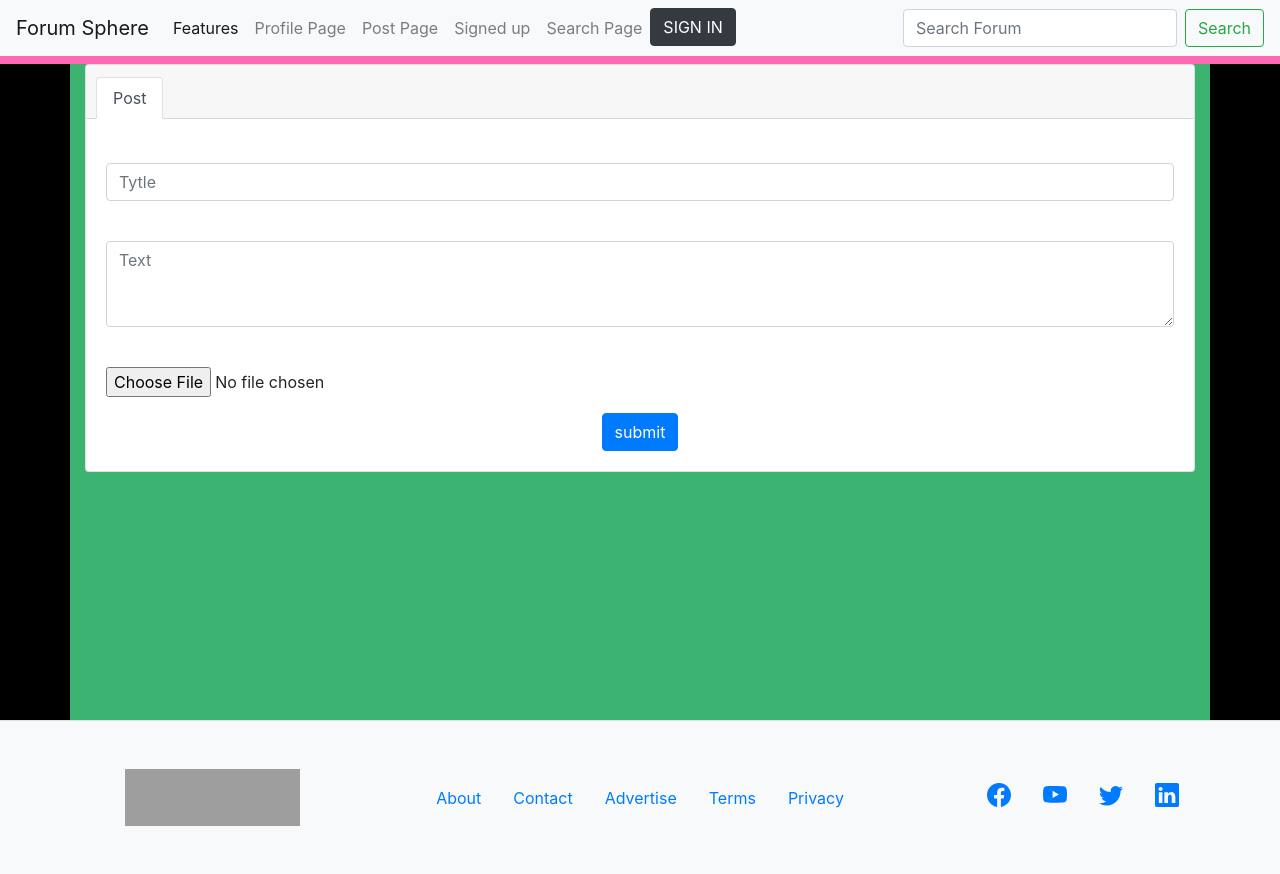
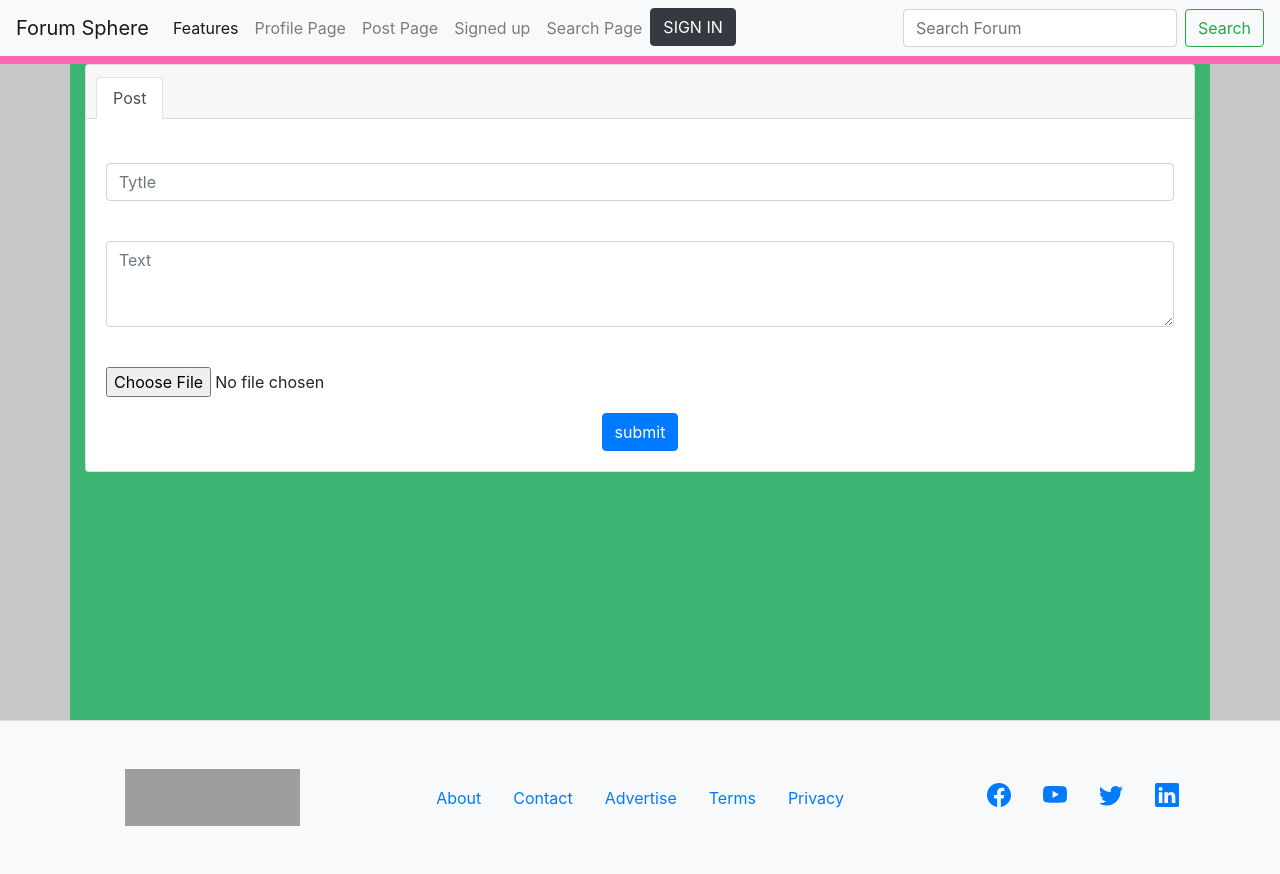
Before and after one commit to KaptainNexus/ForumSphere, a Flask app: page /create_post in a window 1280 px wide. Run offline with Flask 2, Linux system fonts and the light colour scheme; some libraries are stand-ins or nearby versions; grey boxes are pictures that could not be loaded.

Commit message:
Update main.css

```diff
--- a/static/main.css
+++ b/static/main.css
@@ -6,7 +6,7 @@ html {
 
 body {
   margin: 0;
-  background-color: black;
+  background-color: rgb(199, 199, 199);
   display: grid;
   grid-template-columns: 1;
   grid-template-rows: 8% auto 10%;
```
